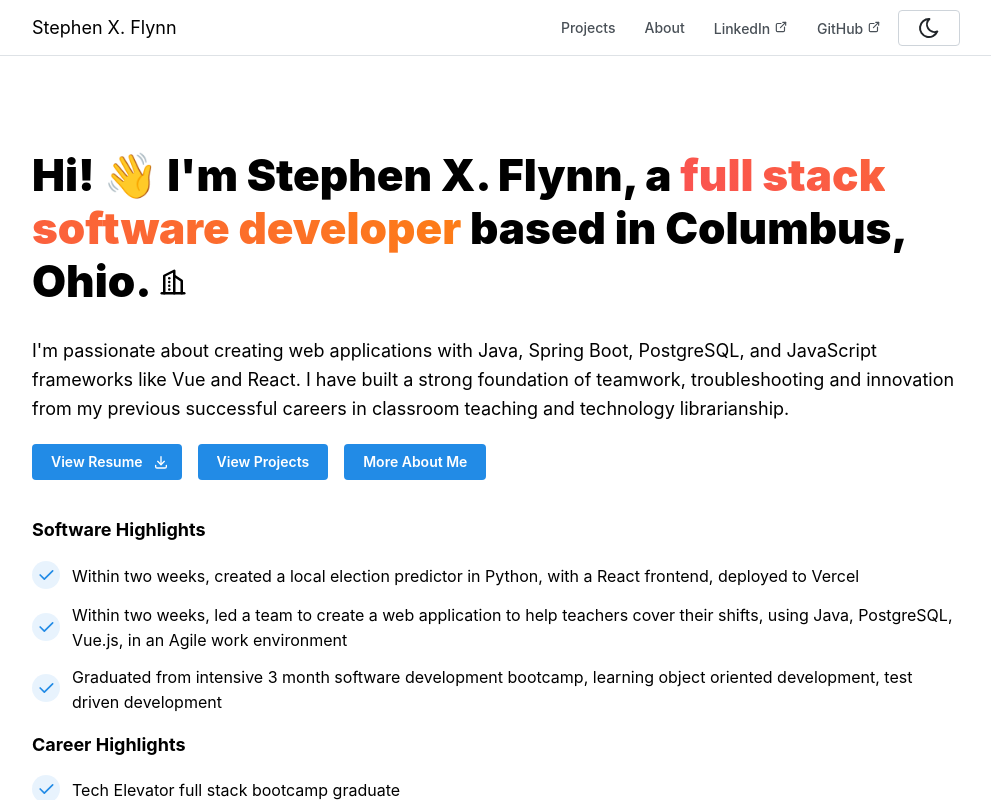
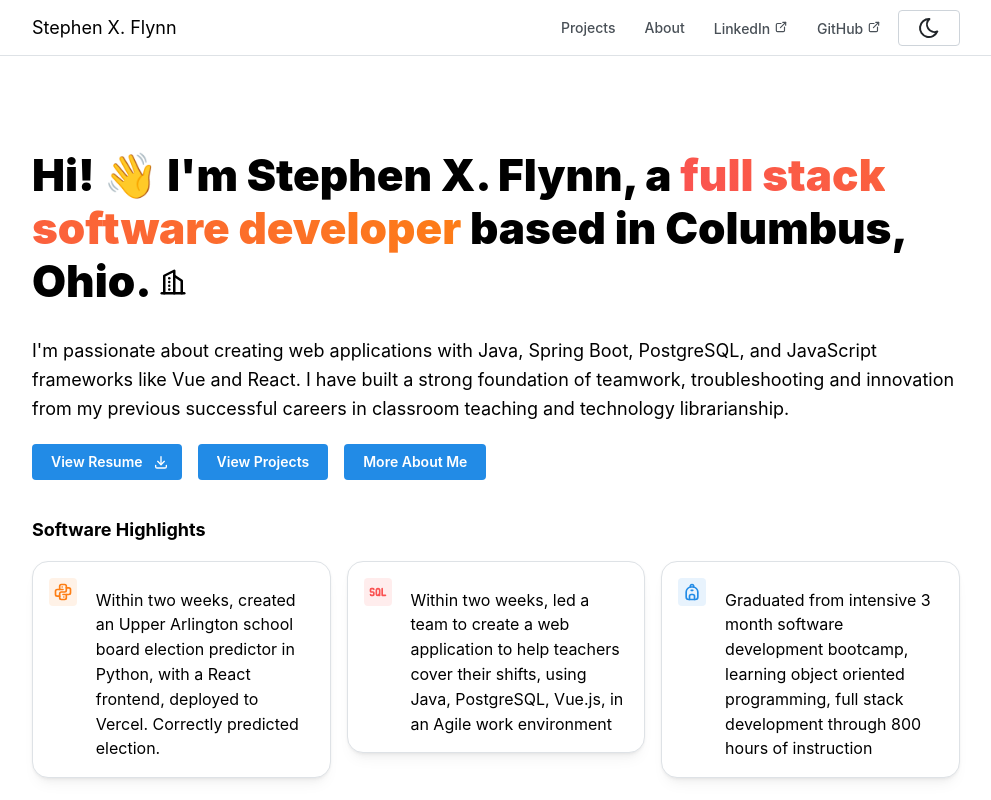
Before and after one commit to sxflynn/portfolio, a React (Vite) app: page / in a window 1280 px wide. Shown: the top 800 px of the page, without its empty margins (144-1135 px from the left). Built offline with nearby package versions, Linux system fonts and the light colour scheme.

Commit message:
replaced list with cards on homepage

```diff
--- a/src/pages/Home/Home.tsx
+++ b/src/pages/Home/Home.tsx
@@ -9,33 +9,46 @@ import {
   ThemeIcon,
   rem,
   Anchor,
+  Grid,
+  Card,
+  Badge,
+  SimpleGrid,
 } from "@mantine/core";
 import classes from "./Home.module.css";
-import { IconBuildingSkyscraper, IconCheck, IconDownload } from "@tabler/icons-react";
+import {
+  IconBackpack,
+  IconBrandPython,
+  IconBuildingSkyscraper,
+  IconCheck,
+  IconCloudComputing,
+  IconDownload,
+  IconPresentationOff,
+  IconSql,
+} from "@tabler/icons-react";
 
-import StephenXFlynnResume from "../../assets/StephenXFlynnResume.pdf";
 import { Link } from "react-router-dom";
 
-const FlipText = () => {
-  const [currentIndex, setCurrentIndex] = useState(0);
-  const skills = ["Java", "full stack", "React", "Python"];
+// unused animation
+// const FlipText = () => {
+//   const [currentIndex, setCurrentIndex] = useState(0);
+//   const skills = ["Java", "full stack", "React", "Python"];
 
-  useEffect(() => {
-    const intervalId = setInterval(() => {
-      setCurrentIndex((prevIndex) => (prevIndex + 1) % skills.length);
-    }, 2000);
+//   useEffect(() => {
+//     const intervalId = setInterval(() => {
+//       setCurrentIndex((prevIndex) => (prevIndex + 1) % skills.length);
+//     }, 2000);
 
-    return () => clearInterval(intervalId);
-  }, []);
+//     return () => clearInterval(intervalId);
+//   }, []);
 
-  return <span className={classes.changeText}>{skills[currentIndex]}</span>;
-};
+//   return <span className={classes.changeText}>{skills[currentIndex]}</span>;
+// };
 
 const Home = () => {
   return (
     <Container size="md" className={classes.inner}>
       <h1 className={classes.title}>
-        Hi! 👋 I'm Stephen X. Flynn, a {" "}
+        Hi! 👋 I'm Stephen X. Flynn, a{" "}
         <Text
           component="span"
           variant="gradient"
@@ -47,14 +60,15 @@ const Home = () => {
         based in Columbus, Ohio. <IconBuildingSkyscraper size={30} />
       </h1>
       <Text size="lg">
-        I'm passionate about creating web applications
-        with Java, Spring Boot, PostgreSQL, and JavaScript frameworks like Vue
-        and React. I have built a strong foundation of teamwork, troubleshooting
-        and innovation from my previous successful careers in classroom teaching
-        and technology librarianship.
+        I'm passionate about creating web applications with Java, Spring Boot,
+        PostgreSQL, and JavaScript frameworks like Vue and React. I have built a
+        strong foundation of teamwork, troubleshooting and innovation from my
+        previous successful careers in classroom teaching and technology
+        librarianship.
       </Text>
+
       <Group mt="lg" mb="lg">
-        <Anchor href={StephenXFlynnResume}>
+        <Anchor href='https://pub-0d39c7af531f4456b2a0bb4b5d58306e.r2.dev/StephenXFlynnResume.pdf'>
           <Button rightSection={<IconDownload size={16} />}>View Resume</Button>
         </Anchor>
         <Link to="/projects">
@@ -68,8 +82,77 @@ const Home = () => {
       <Text size="lg" mt="md" mb="md" fw="bold">
         Software Highlights
       </Text>
+      <SimpleGrid cols={{ base: 1, sm: 2, lg: 3 }}>
+        <div>
+          <Card shadow="sm" padding="md" radius="lg" withBorder>
+            <Grid>
+              <Grid.Col span={{ base: 1, lg: 2 }}>
+                <ThemeIcon color="orange" variant="light">
+                  {" "}
+                  <IconBrandPython
+                    style={{ width: rem(20), height: rem(20) }}
+                    stroke={2}
+                  />
+                </ThemeIcon>
+              </Grid.Col>
+              <Grid.Col span={{ base: 10, lg: 10 }}>
+                <Text mt="10px">
+                  Within two weeks, created an Upper Arlington school board
+                  election predictor in Python, with a React frontend, deployed
+                  to Vercel. Correctly predicted election.
+                </Text>
+              </Grid.Col>
+            </Grid>
+          </Card>
+        </div>
 
-      <List
+        <div>
+          <Card shadow="sm" padding="md" radius="lg" withBorder>
+            <Grid>
+              <Grid.Col span={{ base: 1, lg: 2 }}>
+                <ThemeIcon color="red" variant="light">
+                  {" "}
+                  <IconSql
+                    style={{ width: rem(20), height: rem(20) }}
+                    stroke={2}
+                  />
+                </ThemeIcon>
+              </Grid.Col>
+              <Grid.Col span={{ base: 10, lg: 10 }}>
+                <Text mt="10px">
+                  Within two weeks, led a team to create a web application to
+                  help teachers cover their shifts, using Java, PostgreSQL,
+                  Vue.js, in an Agile work environment
+                </Text>
+              </Grid.Col>
+            </Grid>
+          </Card>
+        </div>
+
+        <div>
+          <Card shadow="sm" padding="md" radius="lg" withBorder>
+            <Grid>
+              <Grid.Col span={{ base: 1, lg: 2 }}>
+                <ThemeIcon color="blue" variant="light">
+                  {" "}
+                  <IconBackpack
+                    style={{ width: rem(20), height: rem(20) }}
+                    stroke={2}
+                  />
+                </ThemeIcon>
+              </Grid.Col>
+              <Grid.Col span={{ base: 10, lg: 10 }}>
+                <Text mt="10px">
+                  Graduated from intensive 3 month software development
+                  bootcamp, learning object oriented programming, full stack
+                  development through 800 hours of instruction
+                </Text>
+              </Grid.Col>
+            </Grid>
+          </Card>
+        </div>
+      </SimpleGrid>
+      {/* <List
         spacing="sm"
         size="md"
         icon={
@@ -79,18 +162,19 @@ const Home = () => {
         }
       >
         <ListItem>
-          Within two weeks, created a local election predictor in Python, with a React frontend,
-          deployed to Vercel
+          Within two weeks, created a local election predictor in Python, with a
+          React frontend, deployed to Vercel
         </ListItem>
         <ListItem>
-          Within two weeks, led a team to create a web application to help teachers cover their
-          shifts, using Java, PostgreSQL, Vue.js, in an Agile work environment
+          Within two weeks, led a team to create a web application to help
+          teachers cover their shifts, using Java, PostgreSQL, Vue.js, in an
+          Agile work environment
         </ListItem>
         <ListItem>
           Graduated from intensive 3 month software development bootcamp,
           learning object oriented development, test driven development
         </ListItem>
-      </List>
+      </List> */}
 
       <Text size="lg" mt="md" mb="md" fw="bold">
         Career Highlights
@@ -105,12 +189,12 @@ const Home = () => {
           </ThemeIcon>
         }
       >
-        <ListItem>Tech Elevator full stack bootcamp graduate</ListItem>
+        <ListItem>Tech Elevator full stack coding boot camp graduate</ListItem>
         <ListItem>
-          7 years middle school teacher, promoted to Technology Chair and Grade
+          7 years middle history school teacher, promoted to Technology Chair and Grade
           Level Chair
         </ListItem>
-        <ListItem>5 year career as Emerging Technologies Librarian</ListItem>
+        <ListItem>5 years as Emerging Technologies Librarian</ListItem>
         <ListItem>
           Master's Degrees in Computer Education Technology, and Library
           Information Science
```
Also changed, not shown: 1 other file (tests, documents, lock files or other folders).
